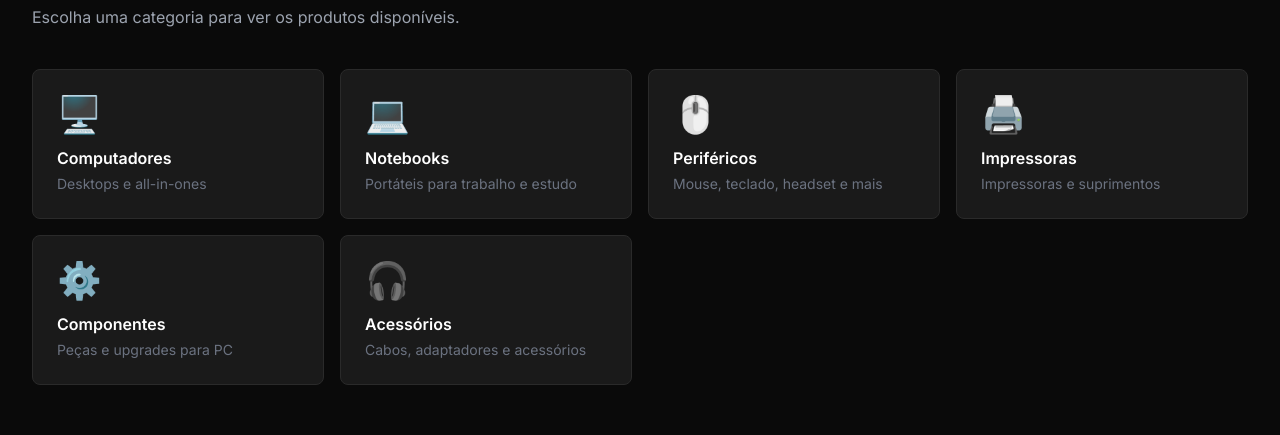
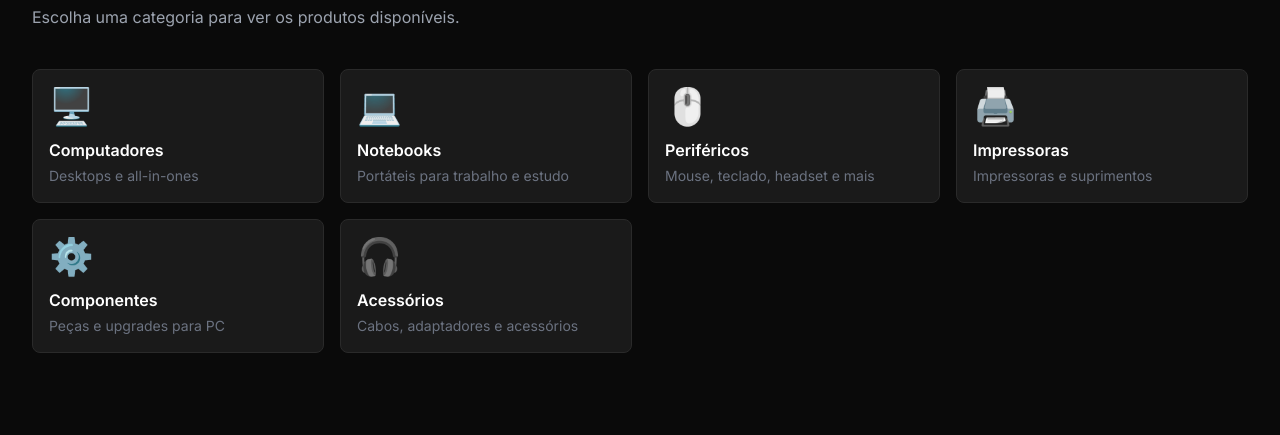
Before and after one commit to nortetecnologia/norteTecnologiaSite, a Next.js app: page /categoria in a window 1280 px wide. Shown: the part 246-681 px from the top of the page. Built offline with nearby package versions, Linux system fonts and the light colour scheme; no server answers; the database is empty.

Commit message:
feat: exibe image_url das categorias na pagina /categoria com fallback para emoji

```diff
--- a/src/app/categoria/page.tsx
+++ b/src/app/categoria/page.tsx
@@ -1,5 +1,6 @@
 import type { Metadata } from "next";
 import Link from "next/link";
+import Image from "next/image";
 import Header from "@/components/layout/Header";
 import Footer from "@/components/layout/Footer";
 import { createClient } from "@/lib/supabase/server";
@@ -9,7 +10,23 @@ export const metadata: Metadata = {
   description: "Explore todas as categorias de produtos da Norte Tecnologia.",
 };
 
-const STATIC_CATEGORIES = [
+interface CategoryRow {
+  id: string;
+  name: string;
+  slug: string;
+  image_url?: string;
+  subcategories: { id: string; name: string; slug: string }[];
+}
+
+interface DisplayCategory {
+  name: string;
+  slug: string;
+  icon: string;
+  imageUrl?: string;
+  description: string;
+}
+
+const STATIC_CATEGORIES: DisplayCategory[] = [
   { name: "Computadores", icon: "🖥️", slug: "computadores", description: "Desktops e all-in-ones" },
   { name: "Notebooks", icon: "💻", slug: "notebooks", description: "Portáteis para trabalho e estudo" },
   { name: "Periféricos", icon: "🖱️", slug: "perifericos", description: "Mouse, teclado, headset e mais" },
@@ -18,27 +35,21 @@ const STATIC_CATEGORIES = [
   { name: "Acessórios", icon: "🎧", slug: "acessorios", description: "Cabos, adaptadores e acessórios" },
 ];
 
-interface CategoryRow {
-  id: string;
-  name: string;
-  slug: string;
-  subcategories: { id: string; name: string; slug: string }[];
-}
-
 export default async function CategoriesPage() {
-  let categories: { name: string; slug: string; subcategoryCount: number }[] = [];
+  let categories: { name: string; slug: string; imageUrl?: string; subcategoryCount: number }[] = [];
 
   try {
     const supabase = await createClient();
     const { data } = await supabase
       .from("categories")
-      .select("id, name, slug, subcategories(id, name, slug)")
+      .select("id, name, slug, image_url, subcategories(id, name, slug)")
       .order("position", { ascending: true });
 
     if (data && data.length > 0) {
       categories = (data as CategoryRow[]).map((c) => ({
         name: c.name,
         slug: c.slug,
+        imageUrl: c.image_url ?? undefined,
         subcategoryCount: c.subcategories?.length ?? 0,
       }));
     }
@@ -46,12 +57,13 @@ export default async function CategoriesPage() {
     // DB não disponível
   }
 
-  const displayCategories =
+  const displayCategories: DisplayCategory[] =
     categories.length > 0
       ? categories.map((c) => ({
           name: c.name,
           slug: c.slug,
           icon: "📦",
+          imageUrl: c.imageUrl,
           description:
             c.subcategoryCount > 0
               ? `${c.subcategoryCount} subcategor${c.subcategoryCount === 1 ? "ia" : "ias"}`
@@ -93,11 +105,24 @@ export default async function CategoriesPage() {
                 <Link
                   key={cat.slug}
                   href={`/categoria/${cat.slug}`}
-                  className="group flex flex-col gap-3 rounded-lg border border-brand-gray-mid bg-brand-gray-dark p-6 transition-all hover:border-brand-yellow hover:bg-brand-gray-mid"
+                  className="group flex flex-col gap-3 rounded-lg border border-brand-gray-mid bg-brand-gray-dark p-4 transition-all hover:border-brand-yellow hover:bg-brand-gray-mid"
                 >
-                  <span className="text-4xl transition-transform group-hover:scale-110" aria-hidden="true">
-                    {cat.icon}
-                  </span>
+                  {"imageUrl" in cat && cat.imageUrl ? (
+                    <div className="relative aspect-square w-full overflow-hidden rounded-md bg-brand-black">
+                      <Image
+                        src={cat.imageUrl}
+                        alt={cat.name}
+                        fill
+                        className="object-contain transition-transform duration-300 group-hover:scale-105"
+                        unoptimized
+                        sizes="(max-width: 640px) 50vw, (max-width: 1024px) 33vw, 25vw"
+                      />
+                    </div>
+                  ) : (
+                    <span className="text-4xl transition-transform group-hover:scale-110" aria-hidden="true">
+                      {cat.icon}
+                    </span>
+                  )}
                   <div>
                     <h2 className="text-base font-semibold text-white group-hover:text-brand-yellow transition-colors">
                       {cat.name}
```
